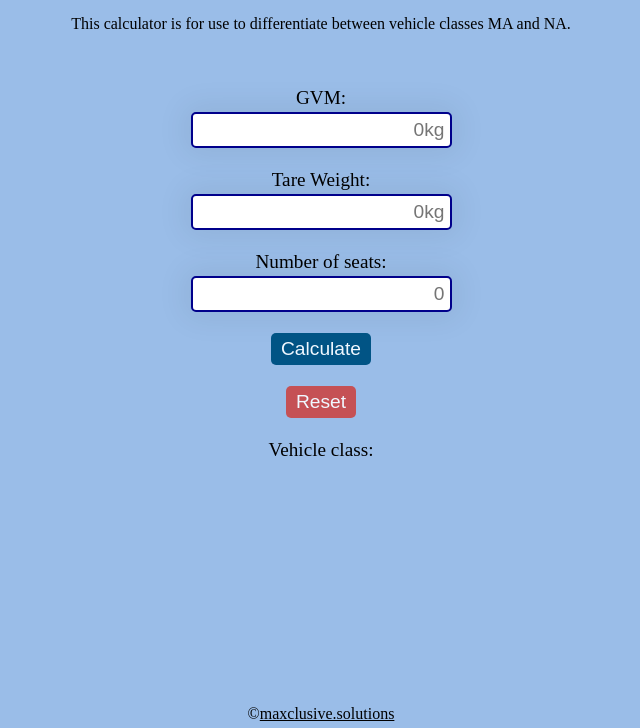
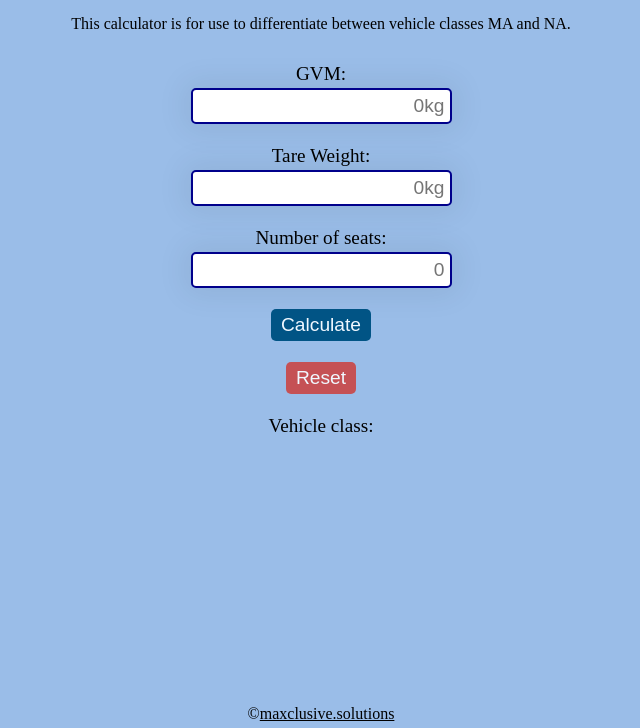
Before and after one commit to maxalsol/vehicle-class-calculator, a plain HTML site: page index.html in a window 1280 px wide. Shown: the part 72-800 px from the top of the page, without its empty margins (319-959 px from the left). Drawn offline with Linux system fonts and the light colour scheme.

Commit message:
style change

```diff
--- a/styles.css
+++ b/styles.css
@@ -40,7 +40,7 @@ main {
     flex-direction: column;
     align-items: center;
     justify-content: center;
-    padding-top: 4rem;
+    padding-top: 40px;
 }
 
 label {
```
